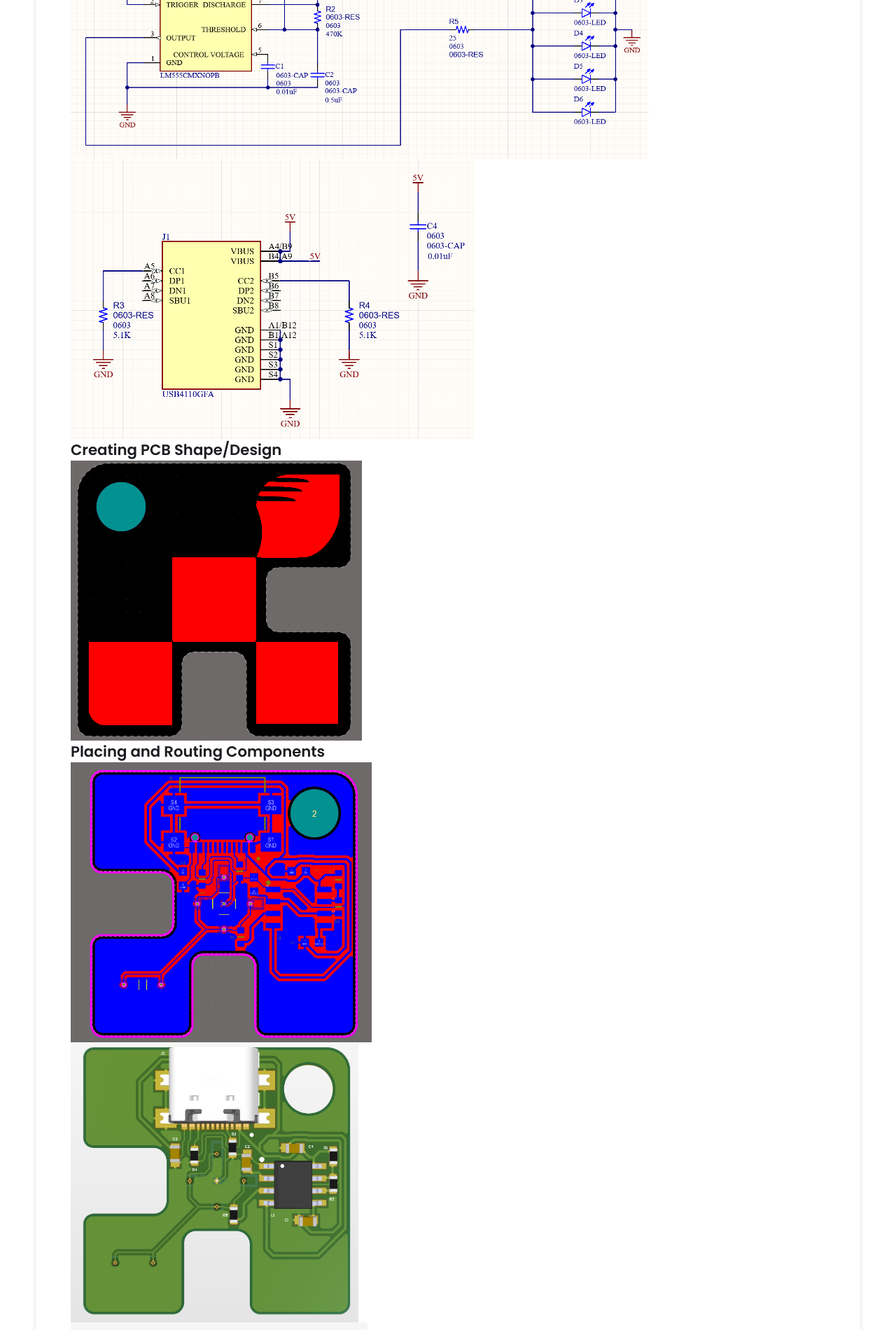
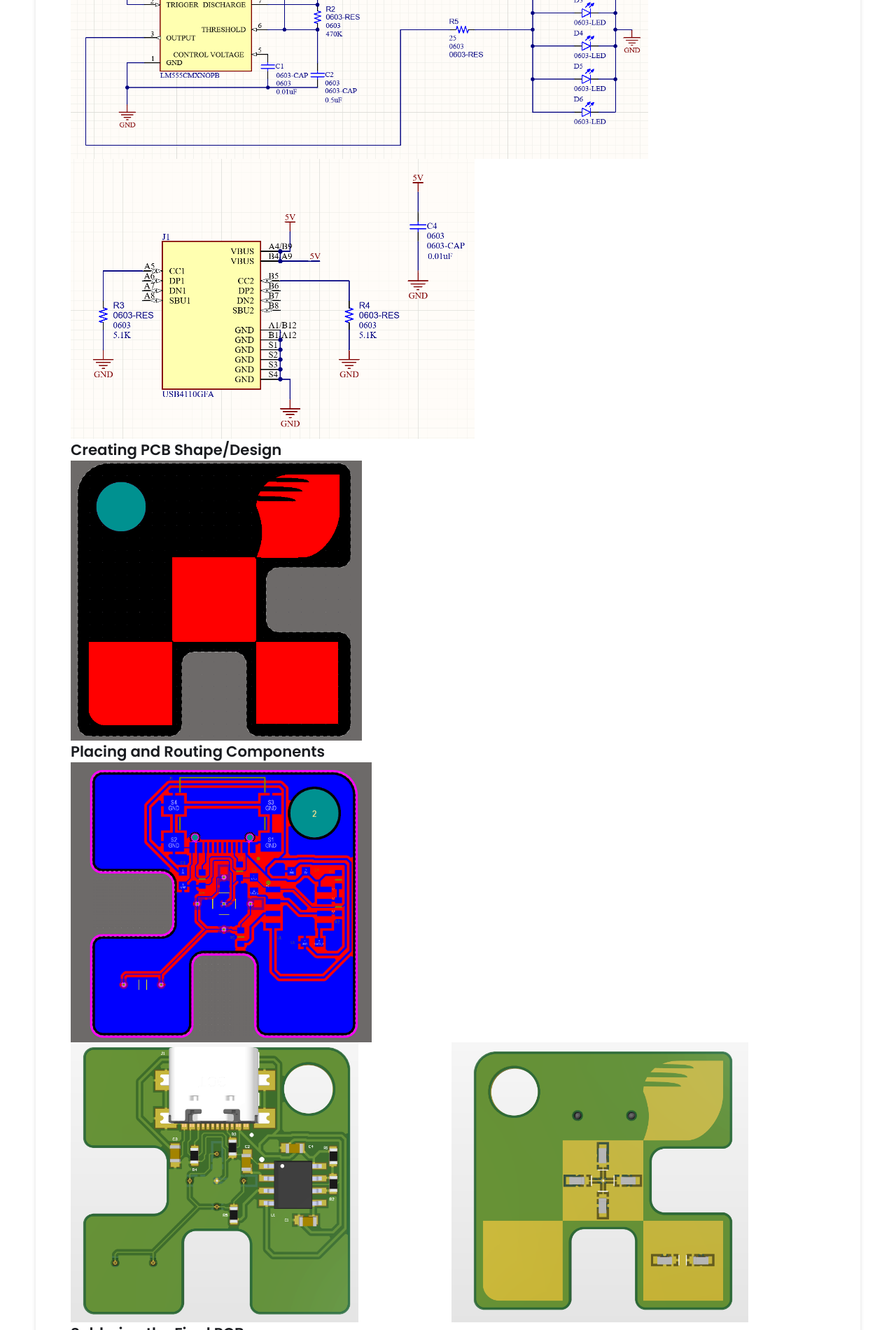
Before and after one commit to wschotte/wschotte.github.io, a Jekyll site: the page built from _projects/led-keychain/index.md, in a window 1280 px wide. Shown: the part 1975-3875 px from the top of the page at 70% size. Built offline with Jekyll 4.4.1, drawn with Linux system fonts in a browser that asks for light colours; grey boxes are pictures that could not be loaded.

Commit message:
Add flexbox layout for PCB images section

```diff
--- a/_projects/led-keychain/index.md
+++ b/_projects/led-keychain/index.md
@@ -25,7 +25,9 @@ Starting this project, I had little experience with PCB design, reading datashee
 {% include image-gallery.html images="pcb-shape.png" height="400" %}
 ## Placing and Routing Components
 {% include image-gallery.html images="traces-back.png" height="400" %}
+<div style="display: flex; gap: 10px; justify-content: center;">
 {% include image-gallery.html images="pcb-back.jpg" height="400" %}
 {% include image-gallery.html images="pcb-front.jpg" height="400" %}
+</div>
 ## Soldering the Final PCB
 {% include image-gallery.html images="soldered.jpg" height="400" %}
```
